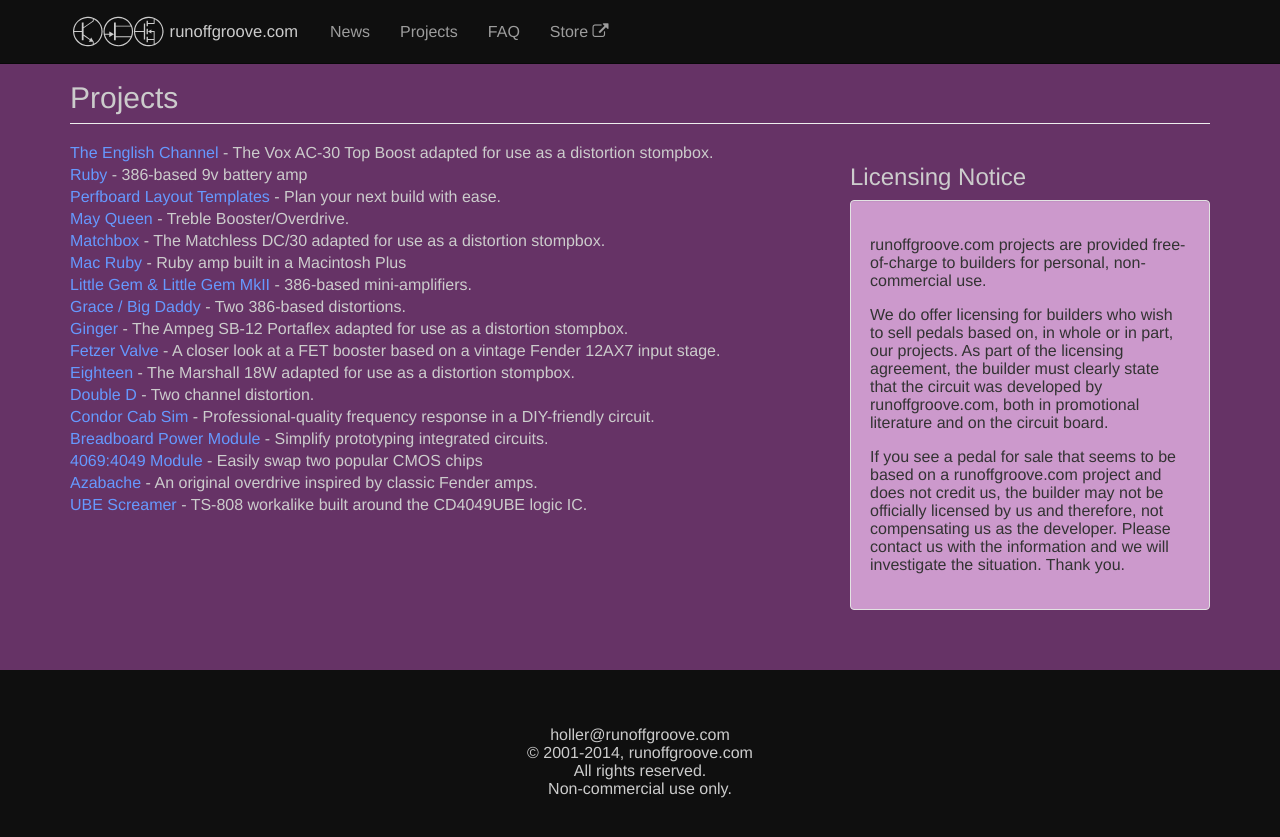
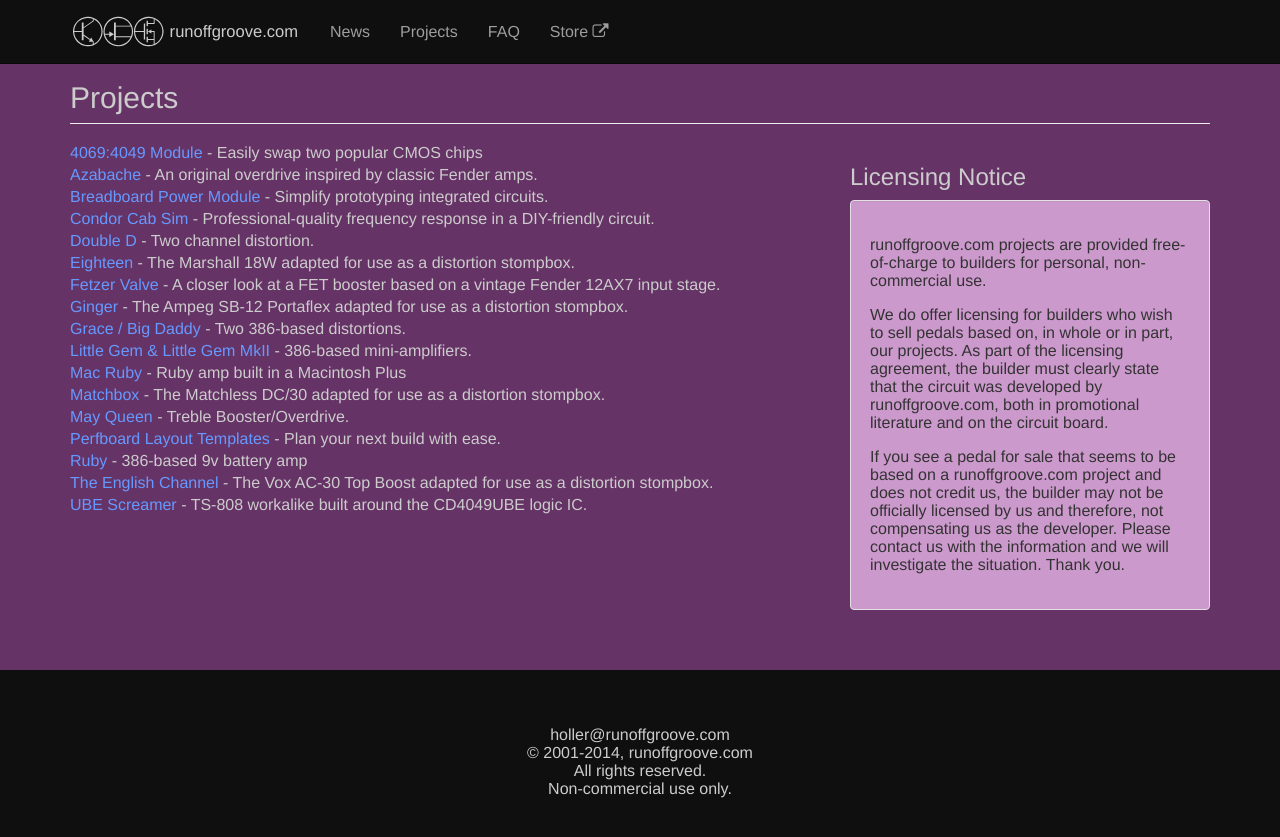
Before and after one commit to ethanhann/runoffgroove.com, a Jekyll site: the page built from projects/index.html, in a window 1280 px wide. Shown: the top 837 px of the page. Built offline with Jekyll 4.4.1, drawn with Linux system fonts in a browser that asks for light colours; nearby versions of some CDN libraries; Markdown is read by kramdown in place of the engine named in the settings.

Commit message:
Sort projects by title

```diff
--- a/projects/index.html
+++ b/projects/index.html
@@ -10,7 +10,8 @@
 <div class="row">
     <div class="col-md-8">
         <ul class="padded-list list-unstyled">
-            {% for post in site.categories.projects %}
+            {% assign projects = site.categories.projects | sort: 'title' %}
+            {% for post in projects | sort: 'title' %}
             <li><a href="{{ site.baseurl }}{{ post.url }}">{{ post.title }}</a> - {{ post.description }}</li>
             {% endfor %}
         </ul>
```
